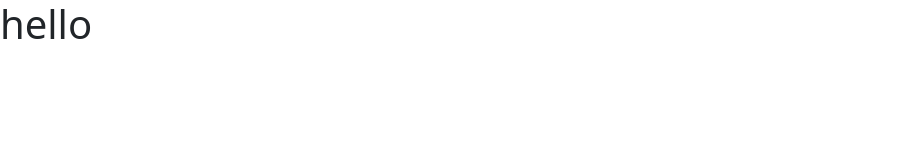
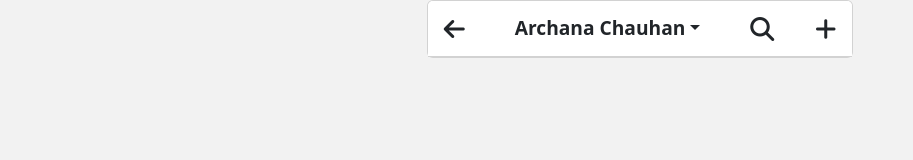
Before and after one commit to Archanach707/Facebook-App, a plain HTML site: page index.html in a window 1280 px wide. Shown: the whole page, without its empty margins (0-913 px from the left). Drawn offline with nearby package versions, Linux system fonts and the light colour scheme.

Commit message:
top secton done

```diff
--- a/index.html
+++ b/index.html
@@ -1,5 +1,6 @@
 <!DOCTYPE html>
 <html lang="en">
+
 <head>
   <meta charset="UTF-8">
   <meta http-equiv="X-UA-Compatible" content="IE=edge">
@@ -12,7 +13,37 @@
   <link rel="stylesheet" href="./style.css">
   <title>Facebook-App</title>
 </head>
-<body>
-  <h1>hello</h1>
+
+<body id="facebook" class="fs-1">
+  <div id="facebook-inner" class="col-sm-4">
+    <div class="card">
+      <div id="facebook-wrapper" class="card-header">
+        <ul id="facebook-wrapper-list" class="list-group">
+          <li class="list-item"><i class="fa fa-arrow-left mt-2" aria-hidden="true"></i></li>
+          <li class="list-item">
+            <div class="btn-group">
+              <button class="btn btn-sm dropdown-toggle fs-bold" type="button" data-bs-toggle="dropdown" aria-expanded="false">Archana Chauhan</button>
+              <ul class="dropdown-menu">
+                <li><a class="dropdown-item" href="#">Action</a></li>
+                <li>
+                  <hr class="dropdown-divider">
+                </li>
+                <li><a class="dropdown-item" href="#">Another action</a></li>
+                <li>
+                  <hr class="dropdown-divider">
+                </li>
+                <li><a class="dropdown-item" href="#">Something else here</a></li>
+              </ul>
+            </div>
+          </li>
+          <li class="list-item" style="font-size: 1.5rem;"><i class="fa fa-search mt-2" aria-hidden="true"></i></li>
+          <li class="list-item" style="font-size: 1.5rem;"><i class="fa fa-plus mt-2" aria-hidden="true"></i></li>
+        </ul>
+      </div>
+
+    </div>
+
+    <script src="https://cdn.jsdelivr.net/npm/bootstrap@5.2.3/dist/js/bootstrap.bundle.min.js"></script>
 </body>
+
 </html>
--- a/style.css
+++ b/style.css
@@ -0,0 +1,29 @@
+#facebook {
+  background-color: #f2f2f2;
+  width: 100%;
+}
+
+#facebook-inner {
+  margin: auto;
+}
+
+#facebook-inner #facebook-wrapper {
+  line-height: 20px;
+  background-color: #fff;
+}
+
+#facebook-wrapper-list {
+  display: flex;
+  flex-direction: row;
+  justify-content: space-between;
+  list-style: none;
+}
+
+#facebook-wrapper-list .list-item {
+  font-size: 1.5rem;
+}
+
+.list-item .btn-group button {
+  font-size: 1.2rem;
+  font-weight: bold;
+}
```
